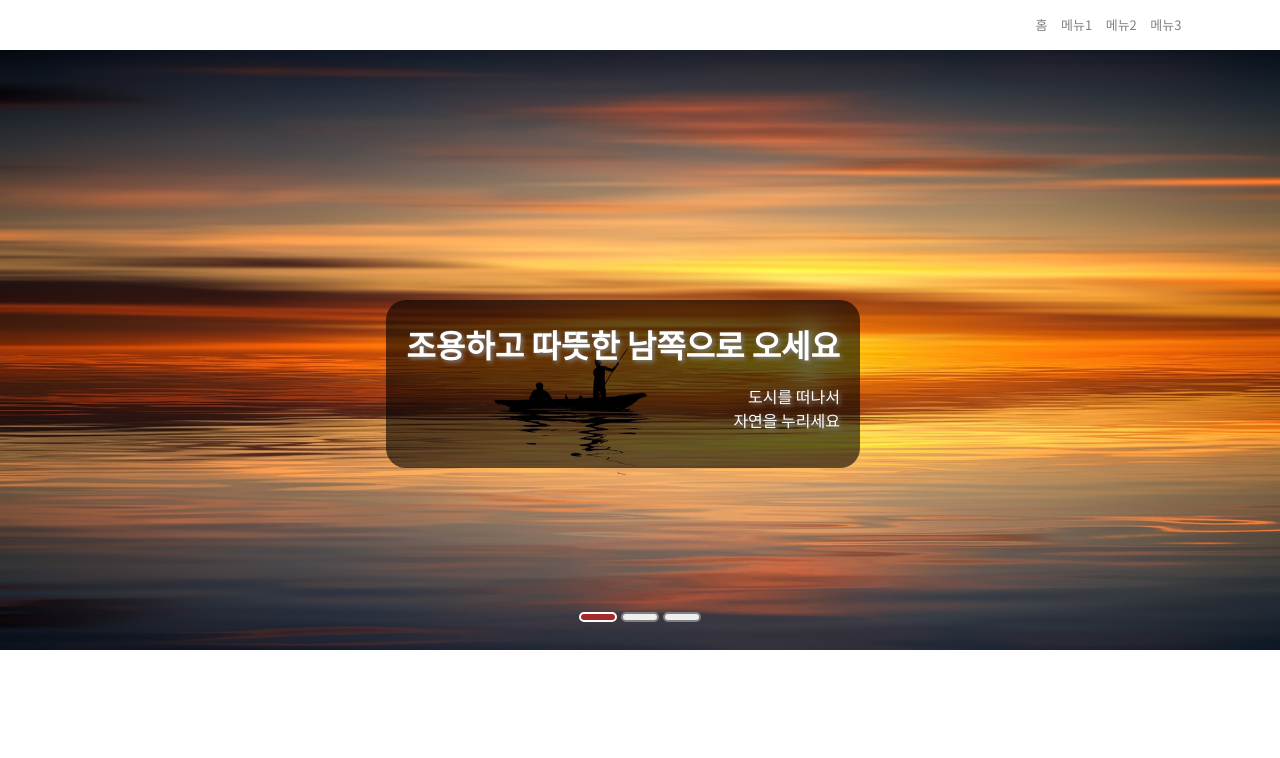
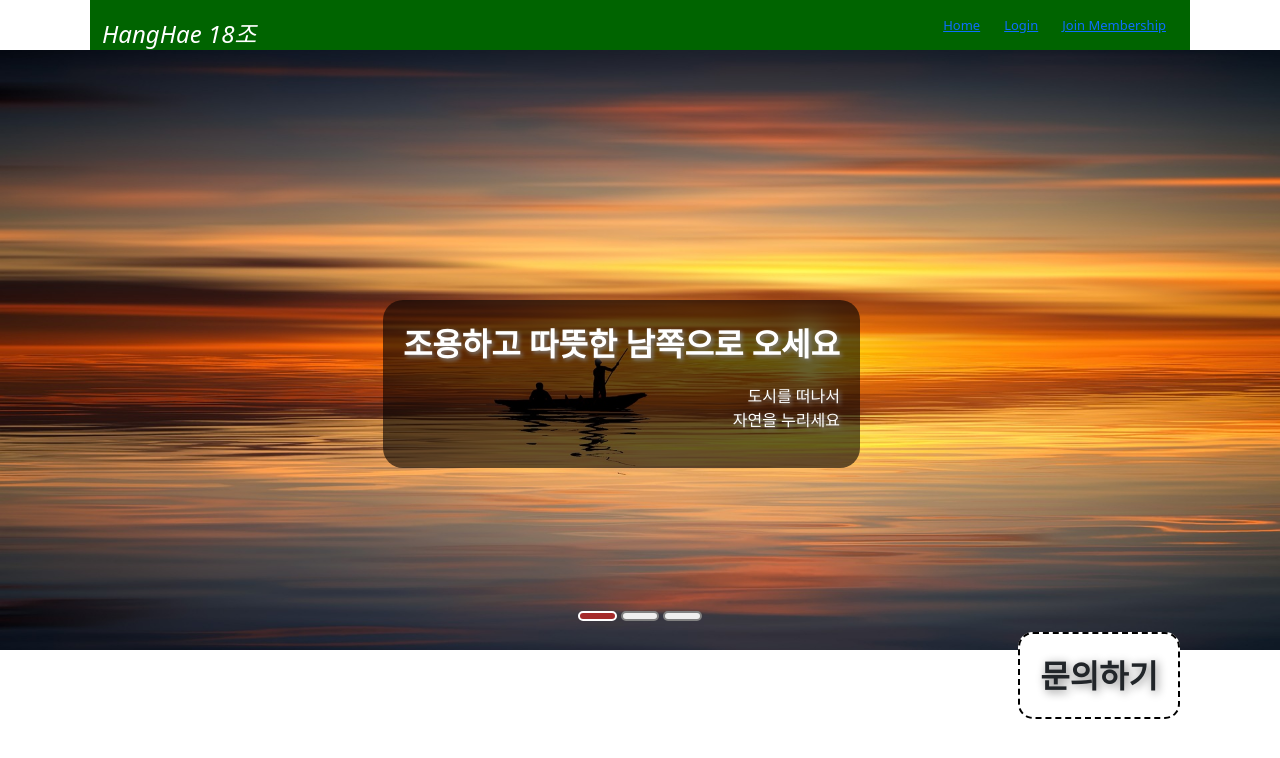
Before and after one commit to ssongmin941227/toy-travel, a Python web app: template templates/index.html in a window 1280 px wide. Shown: the top 758 px of the page. Run offline with Jinja, Linux system fonts and the light colour scheme; the template is opened without the code that fills it, so the values that code supplies are empty.

Commit message:
ym_230207_04

```diff
--- /dev/null
+++ b/templates/chat.js
@@ -0,0 +1,19 @@
+const form = document.querySelector('.open-form')
+const modalChat = document.querySelector('.modal-chat')
+const whiteBox = document.querySelector('.form-chat')
+const btnClose = document.querySelector('.close')
+
+form.addEventListener('click', function () {
+    modalChat.style.display = "block"
+})
+
+//  이벤트버블링 컨트롤
+modalChat.addEventListener('click', function (e) {
+    if (e.target != whiteBox && e.target == this) {
+        modalChat.style.display = "none"
+    }
+})
+
+btnClose.addEventListener('click', function () {
+    modalChat.style.display = "none"
+})
--- a/templates/index.html
+++ b/templates/index.html
@@ -19,13 +19,38 @@
 </head>
 
 <body>
-    <nav>
-        <span type="button">홈</span>|
-        <span type="button">메뉴1</span>|
-        <span type="button">메뉴2</span>|
-        <span type="button">메뉴3</span>|
+    <div class="modal-chat">
+        <div class="form-chat">
+            <p><span class="inform">알고 싶은 여행지를 선택해주세요!</span></p>
+            <select class="inform">
+                <option>베트남</option>
+                <option>태국</option>
+                <option>말레이시아</option>
+                <option>싱가폴</option>
+            </select>
+            <p> </p>
+            <p><span class="inform">문의내용을 적어주세요!</span></p>
+            <textarea class="inform" id="contents"></textarea>
+            <p> </p>
+            <div class="btn-group">
+                <span class="submit">제출</span>
+                <span class="close">닫기</span>
+            </div>
+
+        </div>
+    </div>
+    <nav class="navbar">
+        <div class="navbar__logo">
+            <i class="fab fa-accusoft"><span id="aa" type="button" href="#">HangHae 18조</span></i>
+
+        </div>
+
+        <ul class="navbar__menu">
+            <li><a href="">Home</a></li>
+            <li><a href="">Login</a></li>
+            <li><a href="">Join Membership</a></li>
+        </ul>
     </nav>
-
     <header>
         <div class="hd_text">
             <p class="hd_title">조용하고 따뜻한 남쪽으로 오세요</p>
@@ -48,8 +73,9 @@
             </div>
         </div>
     </header>
-
+    <div class="chat"><span class="open-form">문의하기</span></div>
     <script src="carousel.js"></script>
+    <script src="chat.js"></script>
 
 </body>
 
--- a/templates/style.css
+++ b/templates/style.css
@@ -1,43 +1,49 @@
-*{
+/* *{
     font-family: 'Noto Sans KR', sans-serif;
-}
-html{
+} */
+html {
     scroll-behavior: smooth;
 }
-.rightNav{
+
+.rightNav {
     z-index: 500;
     position: fixed;
     margin: 5px 50px auto auto;
-    width : 150px;
-    height : 500px;
+    width: 150px;
+    height: 500px;
     background-color: white;
     border: 1px solid black;
 }
+
 /* .forText{
     position: absolute;
     width: 1100px;
     height: 600px;
 } */
-header{
-    overflow : hidden;
-    height : 600px;
+header {
+    overflow: hidden;
+    height: 600px;
     background-color: green;
 }
-.slide-container{
+
+.slide-container {
     width: 300vw;
     transition: all 0.3s;
 
 }
-.slide-box{
+
+.slide-box {
     width: 100vw;
-    float:left;
+    float: left;
 }
-.slide-box img{
-    width:100%;
+
+.slide-box img {
+    width: 100%;
     height: 600px;
-    object-fit:cover;
+    object-fit: cover;
 }
-.slide-indicators{
+
+.slide-indicators {
     position: absolute;
     text-align: center;
     width: 100vw;
@@ -45,31 +51,40 @@
     top: 600px;
     z-index: 10;
 }
-.btn-slide{
+
+.btn-slide {
     height: 10px;
     width: 3vw;
     border: 2px solid gray;
     border-radius: 5px;
 }
-.current{
+
+.current {
     border: 2px solid white;
     background-color: brown;
 }
 
-header>.hd-back>div>span{
+header>.hd-back>div>span {
     display: flex;
     color: white;
     text-align: right;
     margin-left: auto;
     margin-right: 10px;
 }
-header>.hd-back>div>.smallTitle{
+
+header>.hd-back>div>.smallTitle {
     display: flex;
     color: white;
     font-size: xx-large;
     font-weight: bold;
 }
-nav{
+
+#aa:hover {
+    font-weight: bold;
+    color: black;
+}
+
+nav {
     width: 1100px;
     height: 50px;
     margin: 0px auto 0px auto;
@@ -89,32 +104,183 @@
     font-weight: normal;
     color: gray;
 }
-nav>span:hover{
+
+nav>span:hover {
     color: black;
     font-weight: bold;
 }
 
-.hd_text{
+.hd_text {
     position: absolute;
-    background-color: rgba(0,0,0,0.6);
+    background-color: rgba(0, 0, 0, 0.6);
     width: auto;
     height: auto;
     right: 420px;
-    top : 300px;
+    top: 300px;
     text-align: right;
-    vertical-align:middle;
-    color : white;
+    vertical-align: middle;
+    color: white;
     padding: 20px;
     border-radius: 20px;
 
     z-index: 20;
 }
-.hd_title{
+
+.hd_title {
     font-size: xx-large;
     font-weight: bold;
     text-shadow: 2px 2px 4px gray;
 }
-.hd_detail{
-    color : white;
+
+.hd_detail {
+    color: white;
     text-shadow: 2px 2px 4px gray;
 }
+
+.chat {
+    position: fixed;
+    right: 100px;
+    bottom: 100px;
+}
+
+.chat>span {
+    border: 2px solid black;
+    border-style: dashed;
+    background-color: white;
+    padding: 20px;
+    font-size: xx-large;
+    border-radius: 15px;
+    font-weight: bolder;
+    cursor: pointer;
+    text-shadow: 2px 2px 10px gray;
+}
+
+.chat>span:hover {
+    color: orangered;
+    border-color: orangered;
+    text-shadow: 2px 2px 10px orangered;
+}
+.modal-chat{
+    position: absolute;
+    background-color: rgba(0,0,0,0.8);
+    width: 100%;
+    height: 100%;
+    z-index: 50;
+    display: none;
+    transition: all 1s;
+
+}
+.modal-chat>.form-chat{
+    position: absolute;
+    width: 600px;
+    height: 330px;
+    border-radius: 20px;
+    background-color: white;
+    box-shadow: 0px 0px 20px white;
+    top:50%;
+    left:50%;
+    transform: translate(-50%,-50%);
+    padding: 50px;
+
+}
+.modal-chat>.form-chat>p>span{
+    font-weight: bold;
+}
+.modal-chat>.form-chat>.inform{
+    display: block;
+    width: 100%;
+}
+.btn-group{
+    width:100%;
+    text-align: right;
+    justify-content: right;
+}
+.modal-chat>.form-chat>.btn-group>span{
+    width:100px;
+    margin : 5px;
+    padding : 5px;
+    border : 1px solid gray;
+    border-radius: 5px;
+    text-align: center;
+    background-color: white;
+    cursor: pointer;
+
+    font-weight: bolder;
+}
+.modal-chat>.form-chat>.btn-group>.submit{
+    background-color: rgba(250,50,50,0.4);
+}
+.modal-chat>.form-chat>.btn-group>.submit:hover{
+    background-color: rgba(250,50,50,0.8);
+    color : white;
+}
+.modal-chat>.form-chat>.btn-group>.close:hover{
+    background-color: rgba(0,0,0,0.8);
+    color : white;
+}
+
+.show{
+    display: block;
+}
+
+root {
+    --text-color: #f0f4f5;
+    --background-color: #263343;
+    --accent-color: #d49466;
+}
+
+body {
+    margin: 0px;
+    font-family: 'Open sans';
+}
+
+a {
+    text-decoration: none;
+    color: white;
+}
+
+.navbar {
+    display: flex;
+    justify-content: space-between;
+    align-items: center;
+    background: darkgreen;
+    padding: 8px 12px;
+}
+
+.navbar__logo {
+    font-size: 24px;
+    color: white;
+}
+
+.navbar__logo i {
+    color: white;
+}
+
+.navbar__menu {
+    display: flex;
+    list-style: none;
+    padding-left: 0px;
+}
+
+.navbar__menu li {
+    padding: 8px 12px;
+    float: right;
+}
+
+.navbar__menu :hover {
+    background: #d49466;
+    border-radius: 4px;
+}
+
+
+.navbar__icons li {
+    padding: 8px 12px;
+}
+
+.navbar__toogleBtn {
+    display: none;
+    position: absolute;
+    right: 32px;
+    font-size: 24px;
+    color: #d49466;
+}
```
